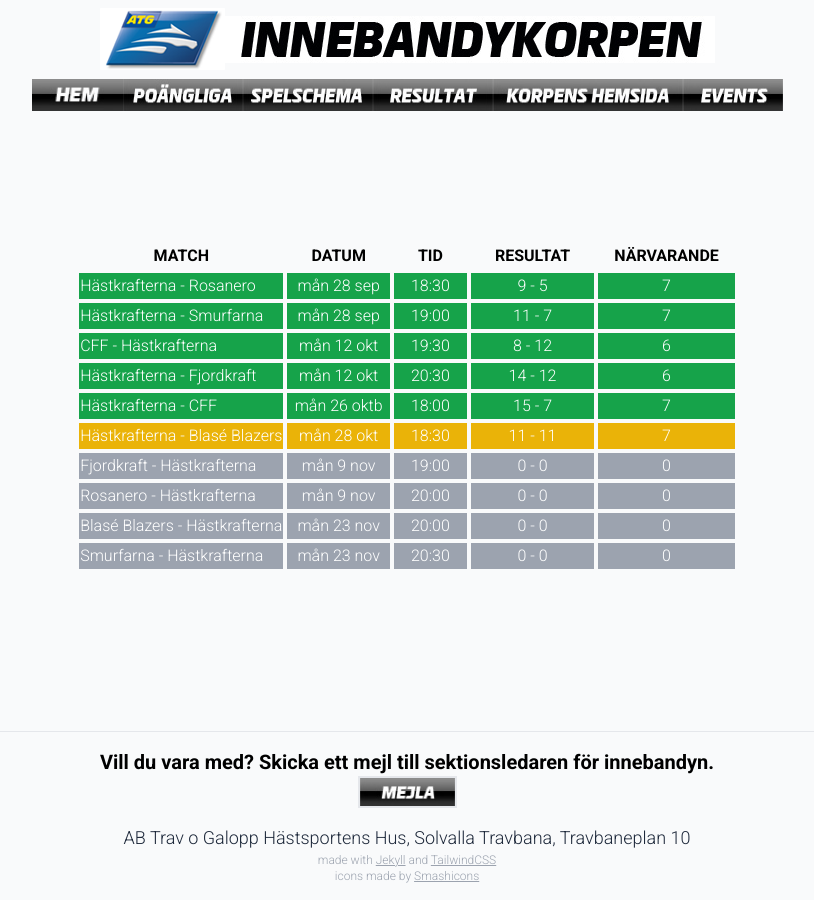
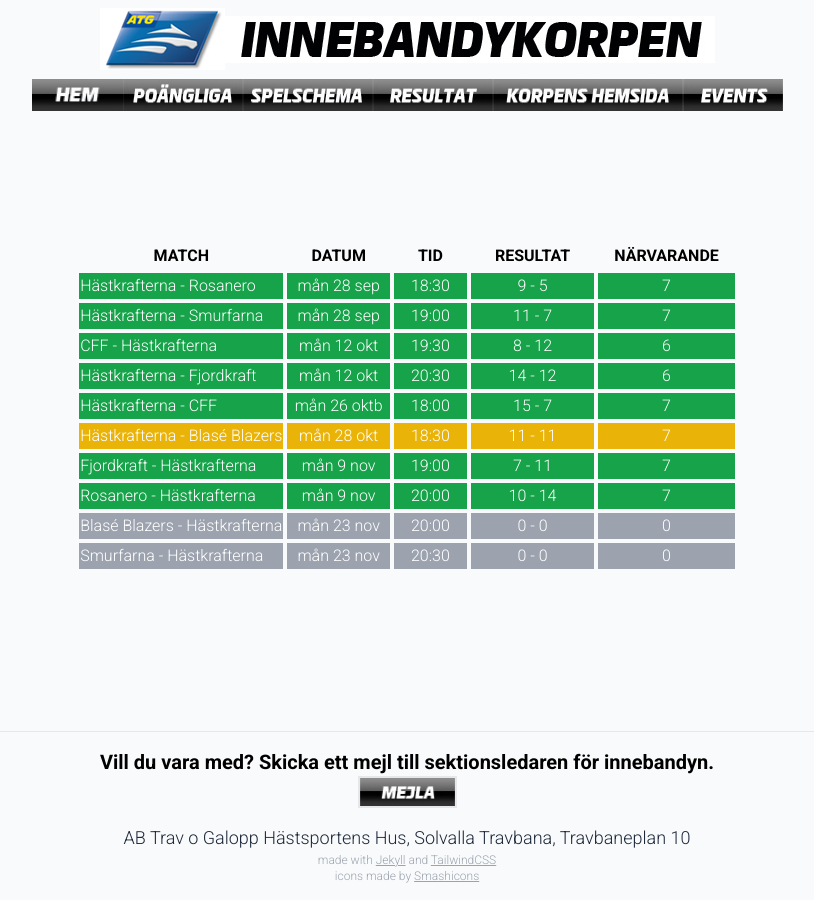
Before and after one commit to andreashogvall/andreashogvall.github.io, a Jekyll site: the page built from resultat.html, in a window 1280 px wide. Shown: the whole page, without its empty margins (233-1047 px from the left). Built offline with Jekyll 4.4.1, drawn with Linux system fonts in a browser that asks for light colours; nearby versions of some CDN libraries.

Commit message:
Update resultat.html

```diff
--- a/resultat.html
+++ b/resultat.html
@@ -58,19 +58,19 @@ description: "Innebandykorpen"
     <td class="text-center">11 - 11</td>
     <td class="text-center">7</td>
   </tr>
-  <tr class="bg-gray-400 text-white border-2 border-slate-200">
+  <tr class="bg-green-600 text-white border-2 border-slate-200">
     <td>Fjordkraft - Hästkrafterna</td>
     <td class="text-center">mån 9 nov</td>
     <td class="text-center">19:00</td>
-    <td class="text-center">0 - 0</td>
-    <td class="text-center">0</td>
+    <td class="text-center">7 - 11</td>
+    <td class="text-center">7</td>
   </tr>
-  <tr class="bg-gray-400 text-white border-2 border-slate-200">
+  <tr class="bg-green-600 text-white border-2 border-slate-200">
     <td>Rosanero - Hästkrafterna</td>
     <td class="text-center">mån 9 nov</td>
     <td class="text-center">20:00</td>
-    <td class="text-center">0 - 0</td>
-    <td class="text-center">0</td>
+    <td class="text-center">10 - 14</td>
+    <td class="text-center">7</td>
   </tr>
   <tr class="bg-gray-400 text-white border-2 border-slate-200">
     <td>Blasé Blazers - Hästkrafterna</td>
```
